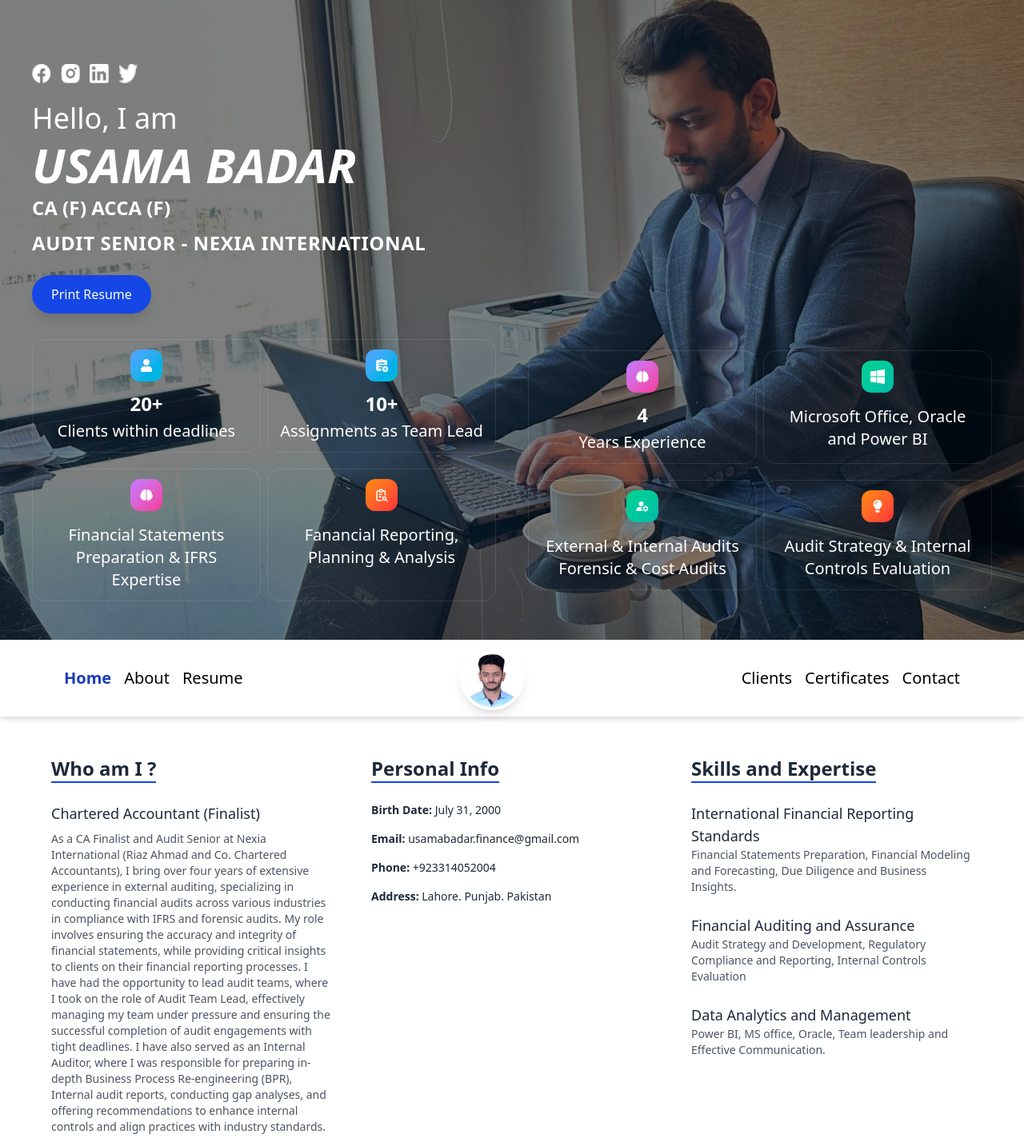
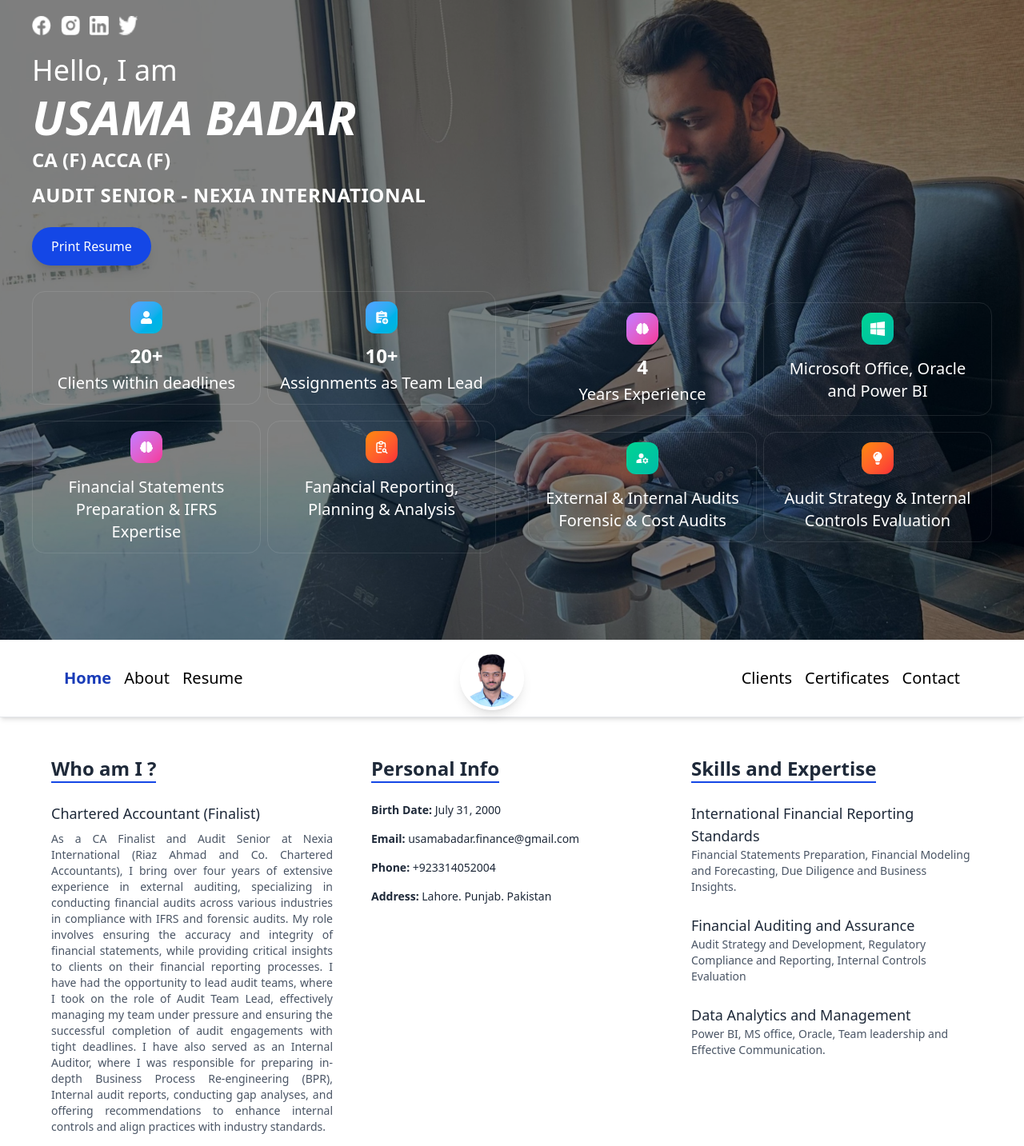
Before and after one commit to Talhabadar184/usamabadar-portfolio, a React (Vite) app: page / in a window 1280 px wide. Shown: the top 1433 px of the page at 80% size. Built offline with nearby package versions, Linux system fonts and the light colour scheme.

Commit message:
justify commit

```diff
--- a/index.html
+++ b/index.html
@@ -4,7 +4,7 @@
     <meta charset="UTF-8" />
     <link rel="icon" type="image/svg+xml" href="/vite.svg" />
     <meta name="viewport" content="width=device-width, initial-scale=1.0" />
-    <title>Usama Badar Portfolio</title>
+    <title>Usama Badar - Portfolio</title>
 
 <link href="https://fonts.googleapis.com/css2?family=EB+Garamond:ital,wght@0,400..800;1,400..800&display=swap" rel="stylesheet">
   </head>
--- a/src/About/About.jsx
+++ b/src/About/About.jsx
@@ -9,10 +9,11 @@ const About = () => {
         <div>
           <h2 className="text-2xl font-semibold mb-2 border-b-2 border-blue-700 inline-block">Who am I ?</h2>
           <h3 className="mt-4 text-lg font-medium">Chartered Accountant (Finalist)</h3>
-          <p className="mt-2 text-sm text-gray-600">
-          As a CA Finalist and Audit Senior at Nexia International (Riaz Ahmad and Co. Chartered Accountants), I bring over four years of extensive experience in external auditing, specializing in conducting financial audits across various industries in compliance with IFRS and forensic audits. My role involves ensuring the accuracy and integrity of financial statements, while providing critical insights to clients on their financial reporting processes. I have had the opportunity to lead audit teams, where I took on the role of Audit Team Lead, effectively managing my team under pressure and ensuring the successful completion of audit engagements with tight deadlines.
+          <p className="mt-2 text-sm text-gray-600 text-justify">
+  As a CA Finalist and Audit Senior at Nexia International (Riaz Ahmad and Co. Chartered Accountants), I bring over four years of extensive experience in external auditing, specializing in conducting financial audits across various industries in compliance with IFRS and forensic audits. My role involves ensuring the accuracy and integrity of financial statements, while providing critical insights to clients on their financial reporting processes. I have had the opportunity to lead audit teams, where I took on the role of Audit Team Lead, effectively managing my team under pressure and ensuring the successful completion of audit engagements with tight deadlines.
+  I have also served as an Internal Auditor, where I was responsible for preparing in-depth Business Process Re-engineering (BPR), Internal audit reports, conducting gap analyses, and offering recommendations to enhance internal controls and align practices with industry standards.
+</p>
 
-I have also served as an Internal Auditor, where I was responsible for preparing in-depth Business Process Re-engineering (BPR), Internal audit reports, conducting gap analyses, and offering recommendations to enhance internal controls and align practices with industry standards.          </p>
 <a
   href="/Usama Badar.pdf"
   download
--- a/src/Home/Home.jsx
+++ b/src/Home/Home.jsx
@@ -121,7 +121,7 @@ function Home() {
       <div className="absolute inset-0 bg-black opacity-50 z-20"></div>
 
       {/* Content */}
-      <div className="relative z-30 flex flex-col justify-center h-full px-6 md:px-10 text-white pt-80 md:pt-20">
+      <div className="relative z-30 flex flex-col justify-center h-full px-6 md:px-10 text-white pt-80 md:pt-5">
         {/* Social Icons */}
 <div className="absolute top-4 left-4 flex space-x-3 text-xl md:static md:mb-6">
   <a href="https://www.facebook.com/usama.badar.94">
```
